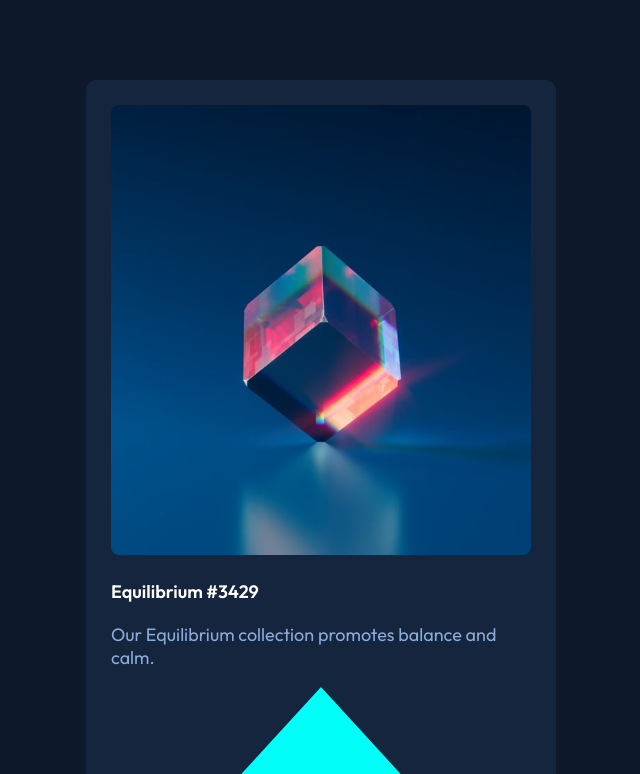
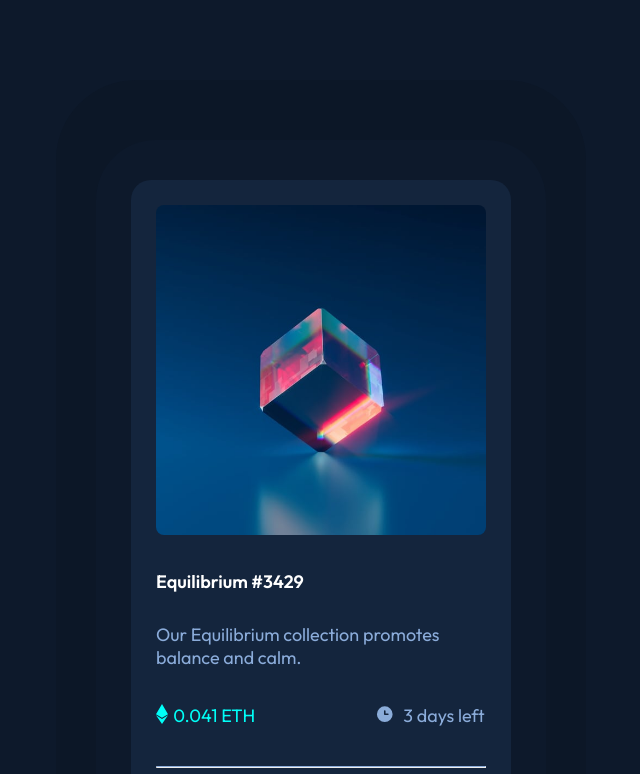
Before and after one commit to MSameer192/nft-preview-card-component-main, a plain HTML site: page index.html in a window 1280 px wide. Shown: the top 774 px of the page, without its empty margins (319-959 px from the left). Drawn offline with Linux system fonts and the light colour scheme.

Commit message:
it is new css file

```diff
--- a/CSS/style.css
+++ b/CSS/style.css
@@ -1,55 +1,77 @@
 body {
-    background-color: hsl(217, 54%, 11%);
+    background-color:hsl(217, 54%, 11%);
     margin-top: 10vh;
+    margin-bottom: 10vh;
     font-family: 'Outfit', sans-serif;
 }
 
+#one-master-container {
+    width: 530px;
+    height: 840px;
+    background-color: hsl(215, 53%, 10%);
+    margin: auto;
+    padding-top: 60px;
+    border-radius: 80px;
+}
+#master-container {
+
+    width: 450px;
+    height: 760px;
+    background-color: hsl(217, 54%, 11%);
+    margin: auto;
+    padding-top: 40px;
+    border-radius: 60px;
+}
 #container {
-    width: 420px;
+    width: 330px;
     margin: auto;
     padding: 0 25px 0 25px;
     background-color: hsl(216, 50%, 16%);
     font-size: 18px;
-    border-radius: 10px;
+    border-radius: 20px;
 }
 
 .nft-img {
     padding-top: 25px;
 }
-img {
-    width: 420px;
-    height: 450px;
+.NFT-IMG {
+    width: 330px;
+    height: 330px;
     border-radius: 8px;
 }
 
 .Equilibrium {
-    margin-top: 20px;
+    margin-top: 30px;
     color: white;
     font-family: 'Outfit', sans-serif;
     font-weight: 600;
 
 }
 
+
 .equi_para {
-    margin-top: 20px;
+    margin-top: 30px;
     color: hsl(215, 51%, 70%);
 
+}
+
+.icons {
+    margin-top: 35px;
 }
 
 .ETH {
     float: left;
     color: hsl(178, 100%, 50%);
-
+    padding-left: 5px;
 }
 
 .left {
-    margin-left: 300px;
-    padding-bottom: 20px;
+    padding-bottom: 30px;
     color: hsl(215, 51%, 70%);
 }
 
 hr {
-    border: 0.5px solid hsl(215, 51%, 70%);
+    border-top: 0.5px solid hsl(215, 51%, 70%);
 }
 
 .image-avatar {
@@ -80,3 +102,13 @@ hr {
 span {
     word-spacing: 5px;
 }
+
+.eth-img  {
+    float: left;
+}
+
+.clock-img {
+    float: left;
+    margin-left: 120px;
+    margin-right: 8px;
+}
```
